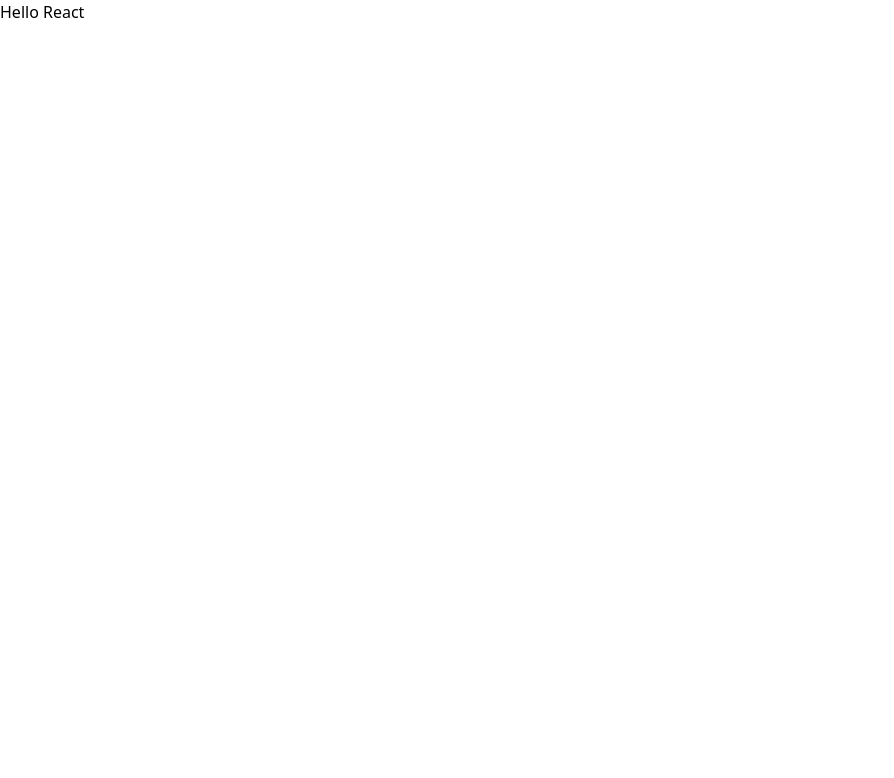
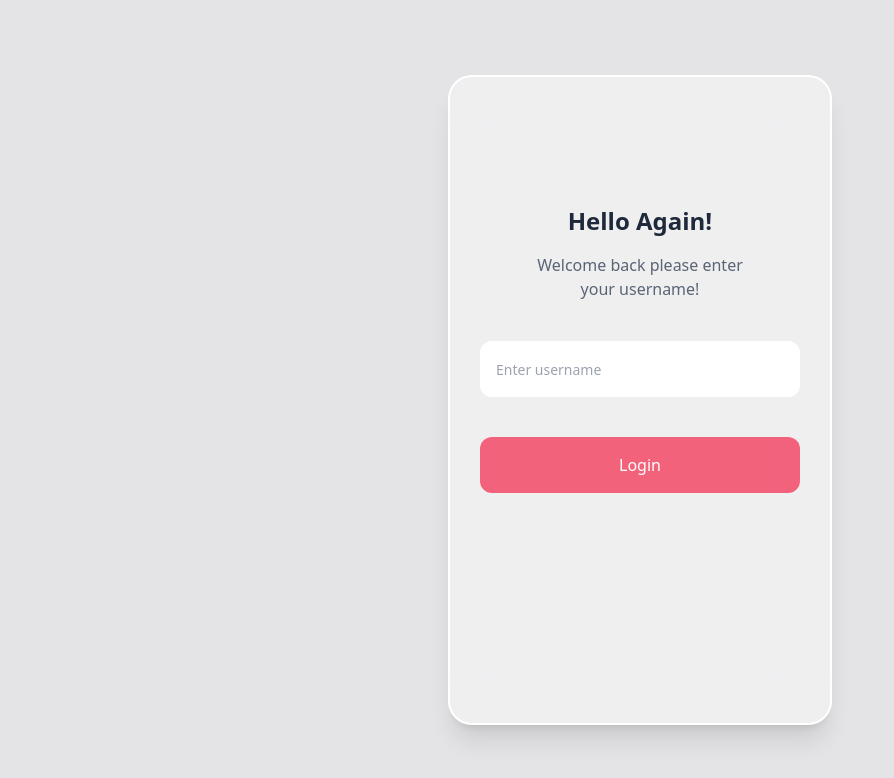
Before and after one commit to ismailkaraalioglu/Patika-Popupsmart-TodoAppCasePractium, a React (Create React App) app: page /login in a window 1280 px wide. Shown: the top 778 px of the page, without its empty margins (0-894 px from the left). Built offline with nearby package versions, Linux system fonts and the light colour scheme.

Commit message:
Added react router, created login and home pages

```diff
--- a/package.json
+++ b/package.json
@@ -10,6 +10,7 @@
     "react": "^18.2.0",
     "react-dom": "^18.2.0",
     "react-redux": "^8.0.2",
+    "react-router-dom": "^6.3.0",
     "react-scripts": "5.0.1",
     "web-vitals": "^2.1.4"
   },
--- a/src/App.js
+++ b/src/App.js
@@ -1,5 +1,16 @@
+import { Routes, Route } from "react-router-dom";
+
+import PrivateRoute from "./components/PrivateRoute";
+import Home from "./pages/Home";
+import Login from "./pages/Login";
+
 function App() {
-  return <div>Hello React</div>;
+  return (
+    <Routes>
+      <Route path="/" element={<PrivateRoute><Home /></PrivateRoute>} />
+      <Route path="/login" element={<Login />} />
+    </Routes>
+  );
 }
 
 export default App;
--- /dev/null
+++ b/src/components/LoginForm.js
@@ -0,0 +1,35 @@
+import { useState } from "react";
+import { useNavigate } from "react-router-dom";
+import { useDispatch } from "react-redux";
+import { userLogin } from "../redux/auth/authSlice";
+
+function LoginForm() {
+  const [userName, setUserName] = useState("");
+  const dispatch = useDispatch();
+  const navigate = useNavigate();
+
+  const handleUserName = (e) => {
+    e.preventDefault();
+    if (userName !== "") {
+      dispatch(userLogin(userName));
+      localStorage.setItem("user", JSON.stringify(userName));
+      navigate("/");
+    }
+  };
+
+  return (
+    <form className="mt-10 w-80 mx-auto" onSubmit={handleUserName}>
+      <input
+        className="rounded-xl p-4 w-full placeholder:font-medium placeholder:text-sm outline-none"
+        placeholder="Enter username"
+        value={userName}
+        onChange={(e) => setUserName(e.target.value)}
+      />
+      <button className="w-full py-4 mt-10 bg-rose-500 bg-opacity-80 text-white rounded-xl hover:bg-opacity-100">
+        Login
+      </button>
+    </form>
+  );
+}
+
+export default LoginForm;
--- /dev/null
+++ b/src/components/PrivateRoute.js
@@ -0,0 +1,14 @@
+import { useSelector } from "react-redux";
+import { Navigate } from "react-router-dom";
+
+function PrivateRoute({ children }) {
+  const user = useSelector((state) => state.auth.user);
+
+  if (!user) {
+    return <Navigate to="/login" />;
+  }
+
+  return children;
+}
+
+export default PrivateRoute;
--- a/src/index.js
+++ b/src/index.js
@@ -4,12 +4,15 @@
 import App from "./App";
 import { Provider } from "react-redux";
 import { store } from "./redux/store";
+import { BrowserRouter } from "react-router-dom";
 
 const root = ReactDOM.createRoot(document.getElementById("root"));
 root.render(
   // <React.StrictMode>
   <Provider store={store}>
-    <App />
+    <BrowserRouter>
+      <App />
+    </BrowserRouter>
   </Provider>
   // </React.StrictMode>
 );
--- /dev/null
+++ b/src/pages/Home.js
@@ -0,0 +1,5 @@
+function Home() {
+  return <div>Todo App Uygulamasına Hoşgeldiniz</div>;
+}
+
+export default Home;
--- /dev/null
+++ b/src/pages/Login.js
@@ -0,0 +1,19 @@
+import LoginForm from "../components/LoginForm";
+
+function Login() {
+  return (
+    <div className="h-screen w-screen flex items-center justify-center bg-zinc-200">
+      <div className="w-96 h-[650px] text-center rounded-3xl bg-white bg-opacity-40 shadow-xl backdrop-blur-xl border-2 border-white">
+        <h1 className="font-bold text-2xl text-slate-800 mt-32">
+          Hello Again!
+        </h1>
+        <h2 className="font-medium text-slate-700 text-opacity-80 mt-4">
+          Welcome back please enter <br /> your username!
+        </h2>
+        <LoginForm />
+      </div>
+    </div>
+  );
+}
+
+export default Login;
--- /dev/null
+++ b/src/redux/auth/authSlice.js
@@ -0,0 +1,17 @@
+import { createSlice } from "@reduxjs/toolkit";
+
+export const authSlice = createSlice({
+  name: "auth",
+  initialState: {
+    user: JSON.parse(localStorage.getItem("user")) || null,
+  },
+  reducers: {
+    userLogin: (state, action) => {
+      state.user = action.payload;
+    },
+  },
+});
+
+export const { userLogin } = authSlice.actions;
+
+export default authSlice.reducer;
--- a/src/redux/store.js
+++ b/src/redux/store.js
@@ -1,8 +1,10 @@
 import { configureStore } from "@reduxjs/toolkit";
+import authSlice from "./auth/authSlice";
 import todosSlice from "./todos/todosSlice";
 
 export const store = configureStore({
   reducer: {
+    auth: authSlice,
     todos: todosSlice,
   },
 });
```
Also changed, not shown: 1 other file (tests, documents, lock files or other folders).
